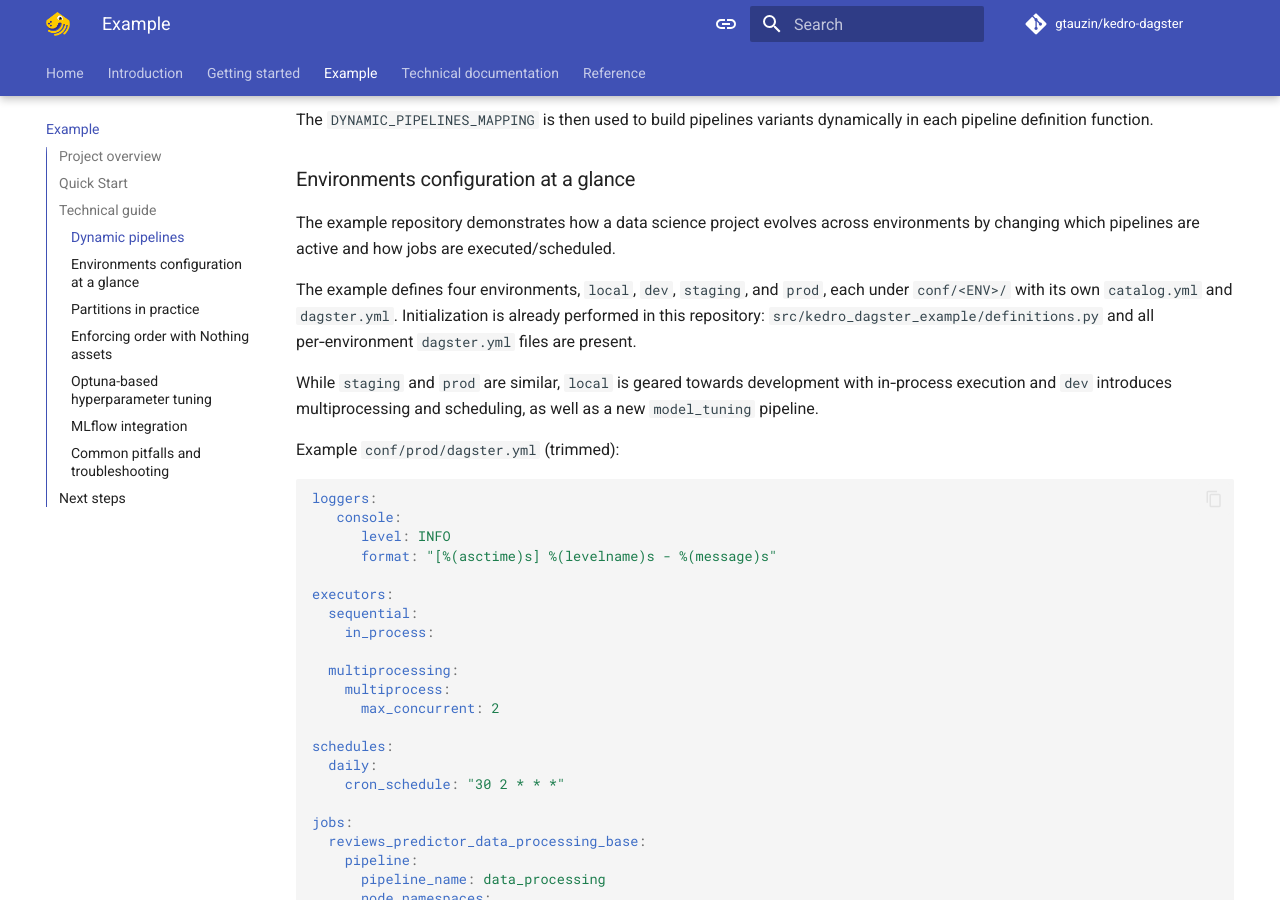
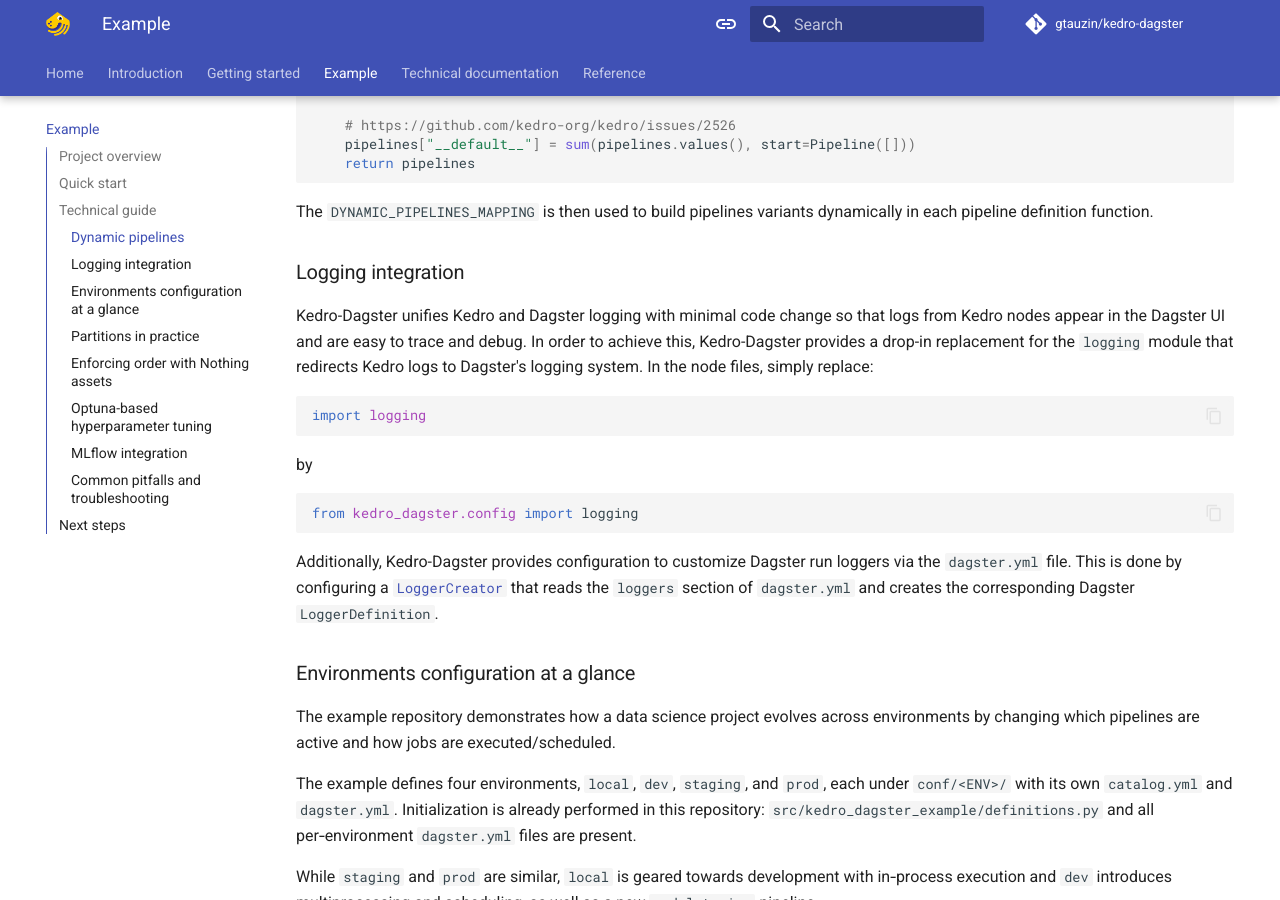
Before and after one commit to gtauzin/kedro-dagster, an MkDocs documentation site: the page built from docs/pages/example.md, in a window 1280 px wide and 900 px high, scrolled down 4445 px. Built offline with MkDocs 1.6.1 and Material for MkDocs 9.7.7, drawn with Linux system fonts in a browser that asks for light colours; comment, search, counter and statistics services are not loaded; the version menu is left out; some of the changed text lies outside the part shown.

Commit message:
Review
Signed-off-by: Guillaume Tauzin <4648633+gtauzin@users.noreply.github.com>

````diff
--- a/docs/pages/example.md
+++ b/docs/pages/example.md
@@ -15,7 +15,7 @@ Additionally, the project features:
 - **MLflow integration**: [kedro-mlflow](https://github.com/Galileo-Galilei/kedro-mlflow) is used for experiment tracking and model registry. Configure MLflow in your Kedro project and Kedro-Dagster will make it available as a Dagster resource.
 - **Hyperparameter tuning with Optuna**: Integrate Optuna for distributed hyperparameter optimization via the [`optuna.StudyDataset`](https://docs.kedro.org/projects/kedro-datasets/en/latest/api/kedro_datasets_experimental.optuna.StudyDataset.html) Kedro dataset.
 
-## Quick Start
+## Quick start
 
 1. **Clone the repository**:
 
@@ -50,6 +50,9 @@ Additionally, the project features:
    ```bash
    kedro dagster list defs --env "local"
    ```
+
+   !!! note
+      By default, logs from Kedro/Kedro-Dagster and Dagster are displayed in different formats on the terminal. You can configure Kedro/Kedro-Dagster logging to match Dagster's format by making use of Dagster formatters in your Kedro project's `logging.yml`. For more information, see the [Logging](technical.md#logging) section in the technical documentation.
 
 6. **Explore pipelines in Dagster UI**:
 
@@ -156,6 +159,23 @@ def register_pipelines() -> dict[str, Pipeline]:
 ```
 
 The `DYNAMIC_PIPELINES_MAPPING` is then used to build pipelines variants dynamically in each pipeline definition function.
+
+### Logging integration
+
+Kedro-Dagster unifies Kedro and Dagster logging with minimal code change so that logs from Kedro nodes appear in the Dagster UI and are easy to trace and debug. In order to achieve this, Kedro-Dagster provides a drop-in replacement for the `logging` module that redirects Kedro logs to Dagster's logging system. In the node files, simply replace:
+
+```python
+import logging
+```
+
+by
+
+```python
+from kedro_dagster.config import logging
+```
+
+Additionally, Kedro-Dagster provides configuration to customize Dagster run loggers via the `dagster.yml` file.
+This is done by configuring a [`LoggerCreator`](reference.md#loggercreator) that reads the `loggers` section of `dagster.yml` and creates the corresponding Dagster `LoggerDefinition`.
 
 ### Environments configuration at a glance
 
````
Also changed, not shown: RELEASE.md (+1 -0 lines), docs/pages/getting-started.md (+1 -1 lines), docs/pages/reference.md (+1 -1 lines), docs/pages/technical.md (+1 -1 lines), 2 other files.
